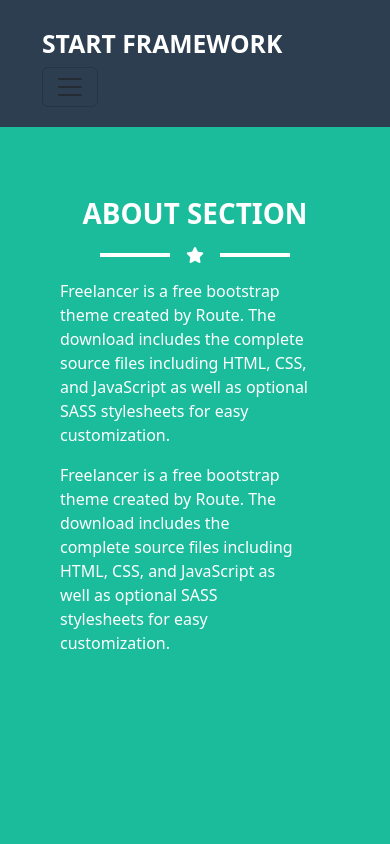
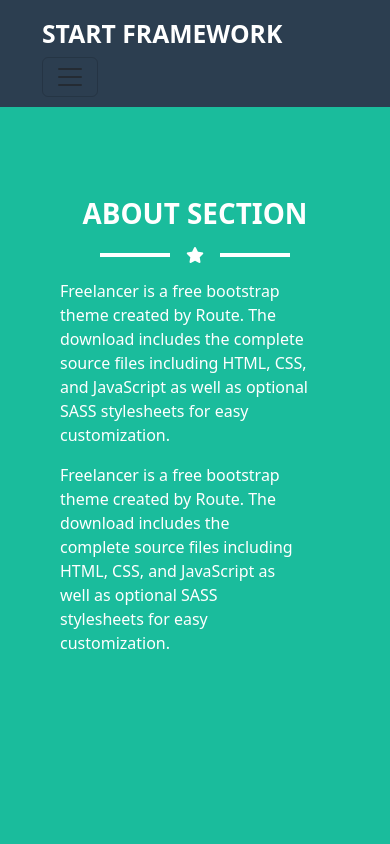
Before and after one commit to Mekkawy22/Task-1---Angular, an Angular app: page /about in a window 390 px wide. Shown: the top 844 px of the page. Built offline with nearby package versions, Linux system fonts and the light colour scheme.

Commit message:
Update navbar.component.css

```diff
--- a/src/app/Component/navbar/navbar.component.css
+++ b/src/app/Component/navbar/navbar.component.css
@@ -13,10 +13,10 @@
 @media (max-width: 767px) {
 
     .nav-padding {
-        padding: 20px 30px;
+        padding: 10px 30px;
       }
       .nav-padding-scrollY {
-          padding: 10px 30px;
+          padding: 10px 20px;
         }
     li{
         width: 20%;
```
